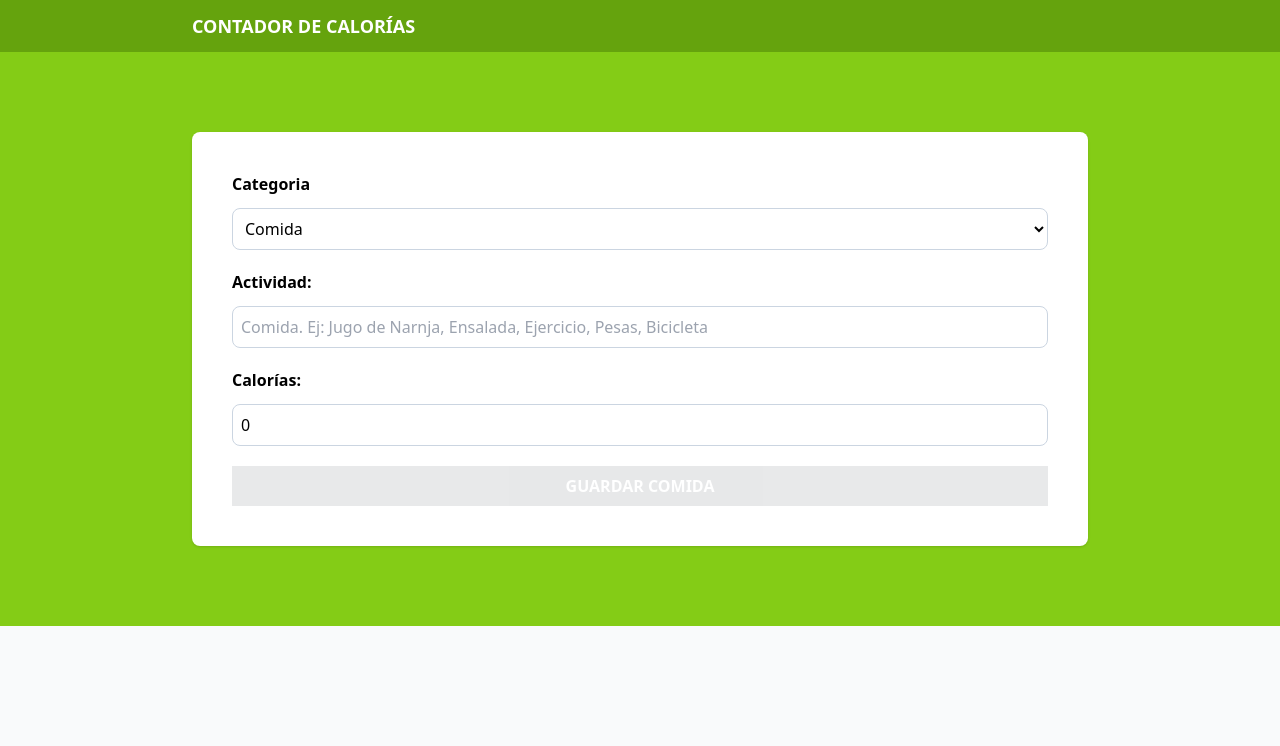
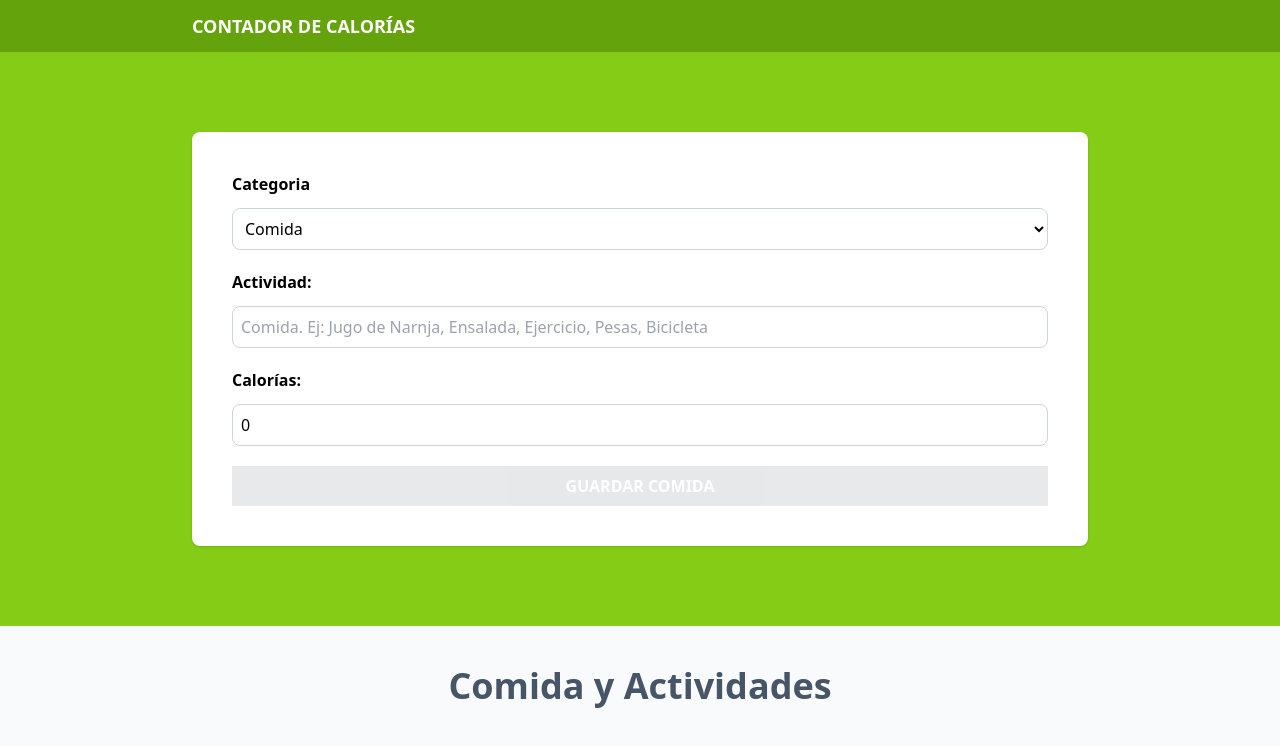
Before and after one commit to landogomez/CaloriesTracker, a React (Vite) app: page / in a window 1280 px wide. Shown: the top 746 px of the page. Built offline with nearby package versions, Linux system fonts and the light colour scheme.

Commit message:
Se creo el componente que lista actividades y comidas

```diff
--- a/src/App.tsx
+++ b/src/App.tsx
@@ -1,11 +1,14 @@
 import { useReducer } from "react"
 import Form from "./components/Form"
 import { activityReducer, initialState } from "./reducers/activityReducer"
+import ActivityList from "./components/ActivityList"
 
 
 function App() {
 
   const [state, dispatch] = useReducer(activityReducer, initialState)
+
+
   return (
     <>
       <header className="bg-lime-600 py-3">
@@ -24,6 +27,15 @@
         </div>
       </section>
 
+
+      <section className="p-10 mx-auto max-w-4xl">
+        <ActivityList
+            activities={state.activities}
+
+
+        />
+      </section>
+
     </>
   )
 }
--- /dev/null
+++ b/src/components/ActivityList.tsx
@@ -0,0 +1,36 @@
+import { Activity } from "../types"
+
+type ActivityListProps = {
+    activities: Activity[]
+}
+
+export default function ActivityList({activities} : ActivityListProps) {
+
+    console.log(activities)
+
+    return (
+        <>
+            <h2 className="text-4xl font-bold text-slate-600 text-center">Comida y Actividades</h2>
+
+            {activities.map( activity => (
+                <div key={activity.id} className="px-5 py-10 bg-white mt-5 flex justify-between">
+                    <div className="space-y-2 relative">
+                        <p>
+                            {activity.category}
+                        </p>
+                        <p className="text-2xl font-bold pt-5">{activity.name}</p>
+                        <p className="font-black text-4xl text-lime-500">
+                            {activity.calories} {''}
+                            <span>Calorias</span>
+                        </p>
+                    </div>
+
+                    <div>
+
+                    </div>
+
+                </div>
+            ))}
+        </>
+    )
+}
```
